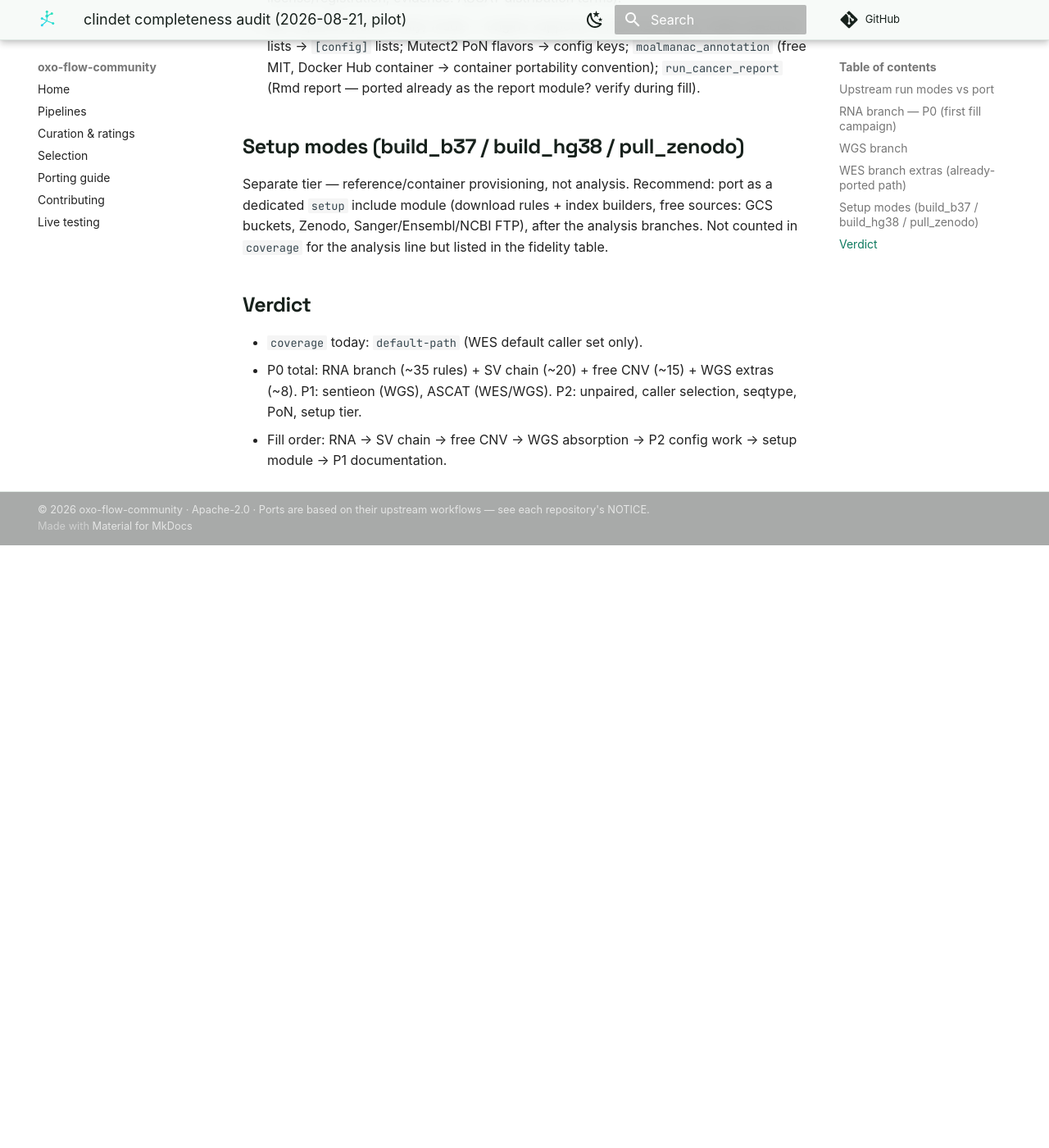
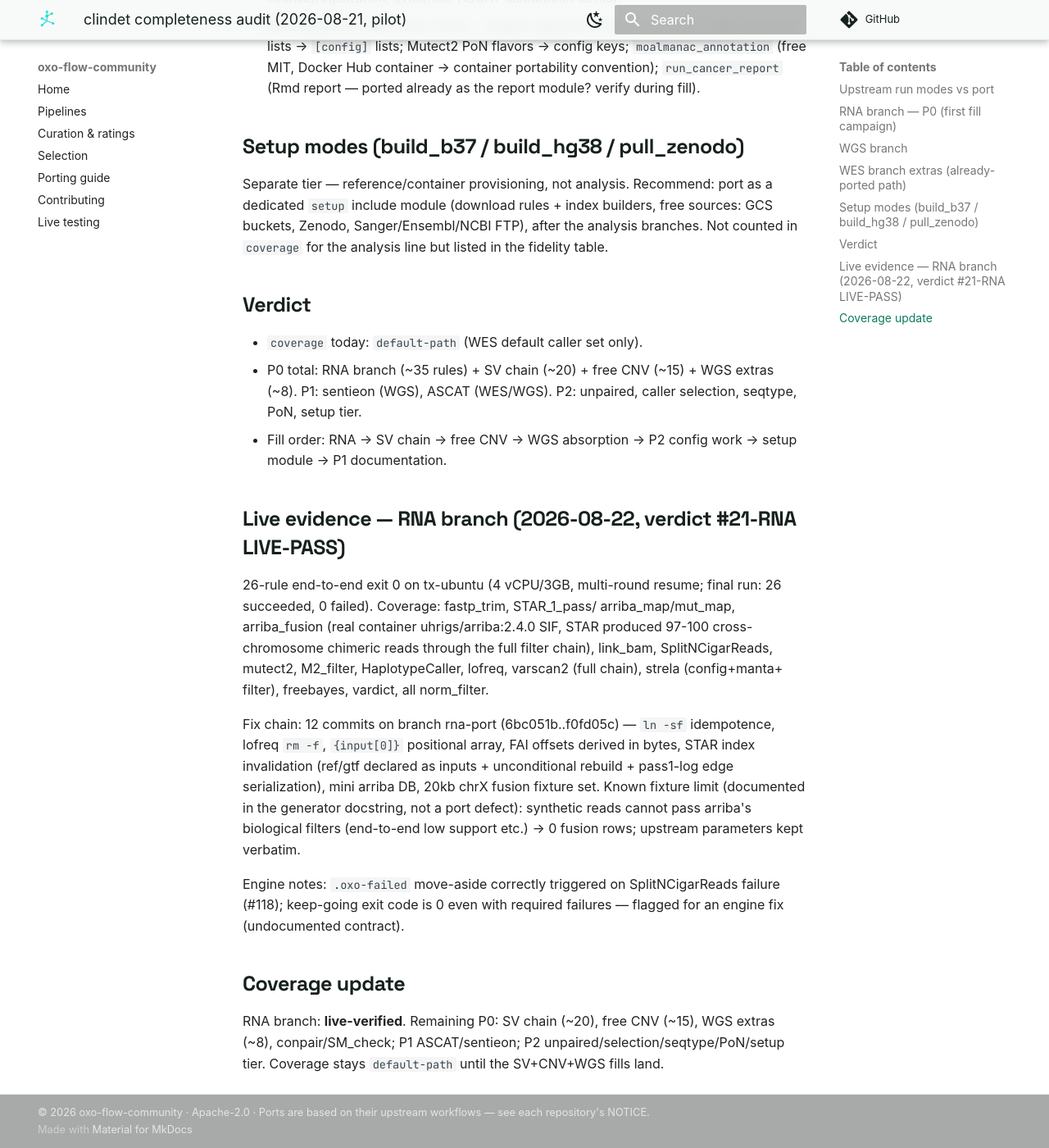
Before and after one commit to oxo-flow-community/oxo-flow-community.github.io, an MkDocs documentation site: the page built from docs/about/audits/clindet-2026-08.md, in a window 1280 px wide and 1400 px high, scrolled down 3225 px. Shown: the whole window at 82% size. Built offline with MkDocs 1.6.1 and Material for MkDocs 9.7.7, drawn with Linux system fonts in a browser that asks for light colours; comment, search, counter and statistics services are not loaded; before the commit the page ends 3890 px from its top, so only the background shows below that.

Commit message:
docs(audit): clindet-RNA live evidence (verdict #21-RNA, 26 rules exit 0) + 6 failure classes + 1 lesson
RNA branch LIVE-PASS on tx-ubuntu: arriba real-container chain +
5 caller set; coverage stays default-path (SV/CNV/WGS P0s remain);
keep-going exit-0-with-failures flagged as engine contract bug.

```diff
--- a/docs/about/audits/clindet-2026-08.md
+++ b/docs/about/audits/clindet-2026-08.md
@@ -101,3 +101,33 @@ line but listed in the fidelity table.
   caller selection, seqtype, PoN, setup tier.
 - Fill order: RNA → SV chain → free CNV → WGS absorption → P2 config work
   → setup module → P1 documentation.
+
+## Live evidence — RNA branch (2026-08-22, verdict #21-RNA LIVE-PASS)
+
+26-rule end-to-end exit 0 on tx-ubuntu (4 vCPU/3GB, multi-round resume;
+final run: 26 succeeded, 0 failed). Coverage: fastp_trim, STAR_1_pass/
+arriba_map/mut_map, arriba_fusion (real container uhrigs/arriba:2.4.0
+SIF, STAR produced 97-100 cross-chromosome chimeric reads through the
+full filter chain), link_bam, SplitNCigarReads, mutect2, M2_filter,
+HaplotypeCaller, lofreq, varscan2 (full chain), strela (config+manta+
+filter), freebayes, vardict, all norm_filter.
+
+Fix chain: 12 commits on branch rna-port (6bc051b..f0fd05c) — `ln -sf`
+idempotence, lofreq `rm -f`, `{input[0]}` positional array, FAI offsets
+derived in bytes, STAR index invalidation (ref/gtf declared as inputs +
+unconditional rebuild + pass1-log edge serialization), mini arriba DB,
+20kb chrX fusion fixture set. Known fixture limit (documented in the
+generator docstring, not a port defect): synthetic reads cannot pass
+arriba's biological filters (end-to-end low support etc.) → 0 fusion
+rows; upstream parameters kept verbatim.
+
+Engine notes: `.oxo-failed` move-aside correctly triggered on
+SplitNCigarReads failure (#118); keep-going exit code is 0 even with
+required failures — flagged for an engine fix (undocumented contract).
+
+## Coverage update
+
+RNA branch: **live-verified**. Remaining P0: SV chain (~20), free CNV
+(~15), WGS extras (~8), conpair/SM_check; P1 ASCAT/sentieon; P2
+unpaired/selection/seqtype/PoN/setup tier. Coverage stays
+`default-path` until the SV+CNV+WGS fills land.
```
Also changed, not shown: skills/live-test/references/failure-catalog.md (+35 -0 lines).
